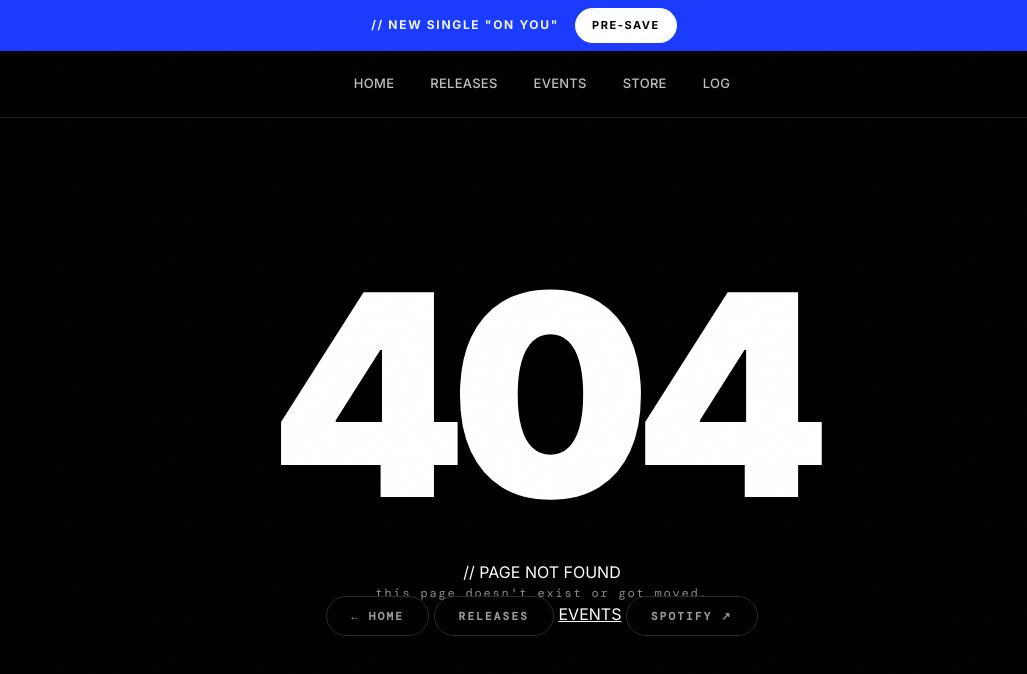
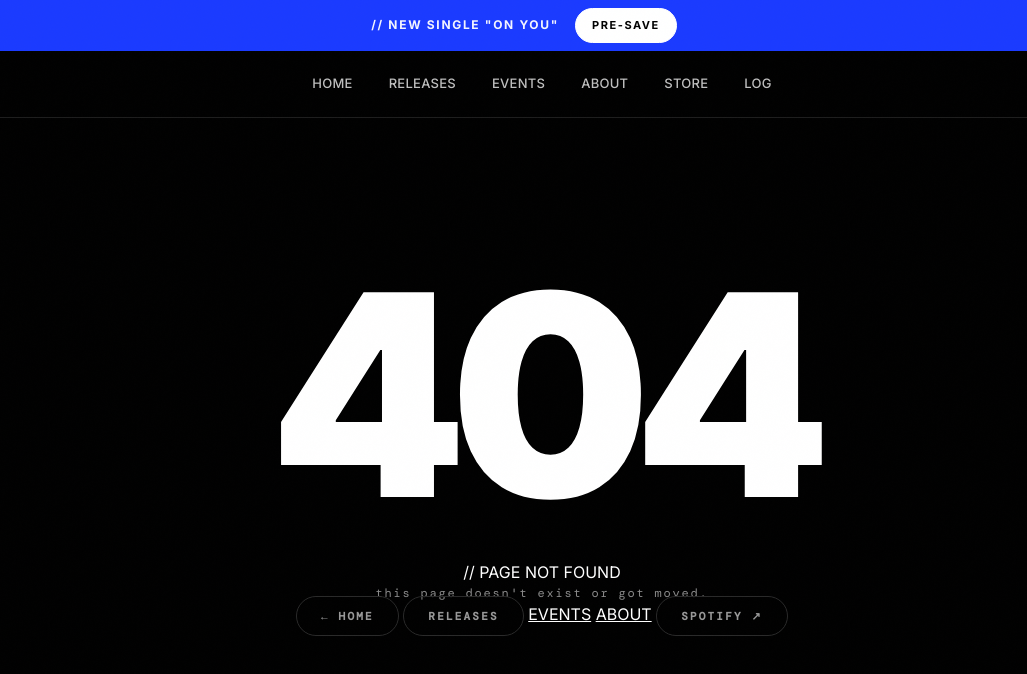
Before and after one commit to uxb4n/Uxban, a website: page 404/index.html in a window 1280 px wide. Shown: the full height of the page, 98-1125 px from the left. Drawn offline with nearby package versions, Linux system fonts and the light colour scheme; files whose address does not match are found by name; a web font is replaced by a local one.

Commit message:
feat: About in nav across all pages, about photo

```diff
--- a/404/index.html
+++ b/404/index.html
@@ -51,6 +51,7 @@
     <a href="/">HOME</a>
     <a href="/releases/">RELEASES</a>
     <a href="/events/">EVENTS</a>
+    <a href="/about/">ABOUT</a>
     <a href="/store/">STORE</a>
     <a href="/log/">LOG</a>
   </div>
@@ -67,6 +68,7 @@
   <a href="/">HOME</a>
   <a href="/releases/">RELEASES</a>
   <a href="/events/">EVENTS</a>
+  <a href="/about/">ABOUT</a>
   <a href="/store/">STORE</a>
   <a href="/log/">LOG</a>
   <div class="mobile-nav-footer">
@@ -90,6 +92,7 @@
         <a href="/" class="not-found-btn">← HOME</a>
         <a href="/releases/" class="not-found-btn">RELEASES</a>
         <a href="/events/">EVENTS</a>
+        <a href="/about/">ABOUT</a>
         <a href="https://open.spotify.com/artist/433lt9JbmTHzNzHqZtiK7C" target="_blank" class="not-found-btn">SPOTIFY ↗</a>
       </div>
     </div>
```
Also changed, not shown: events/index.html (+2 -0 lines), index.html (+3 -0 lines), listen/index.html (+1 -0 lines), releases/index.html (+2 -0 lines), secret/index.html (+2 -0 lines), store/index.html (+2 -0 lines), store/product.html (+2 -0 lines), success/index.html (+1 -0 lines), unlock/index.html (+2 -0 lines), release/index.html, 1 other file.
